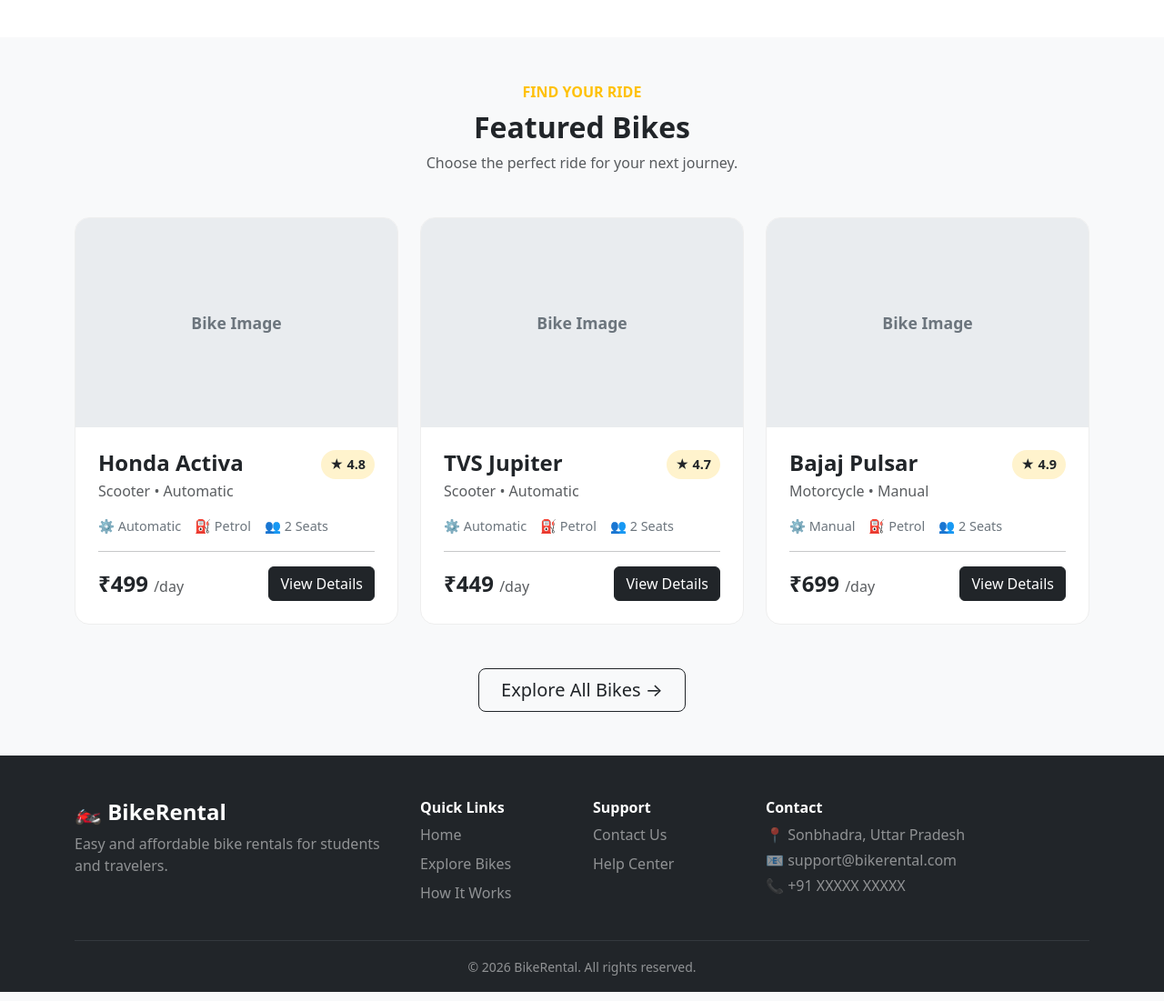
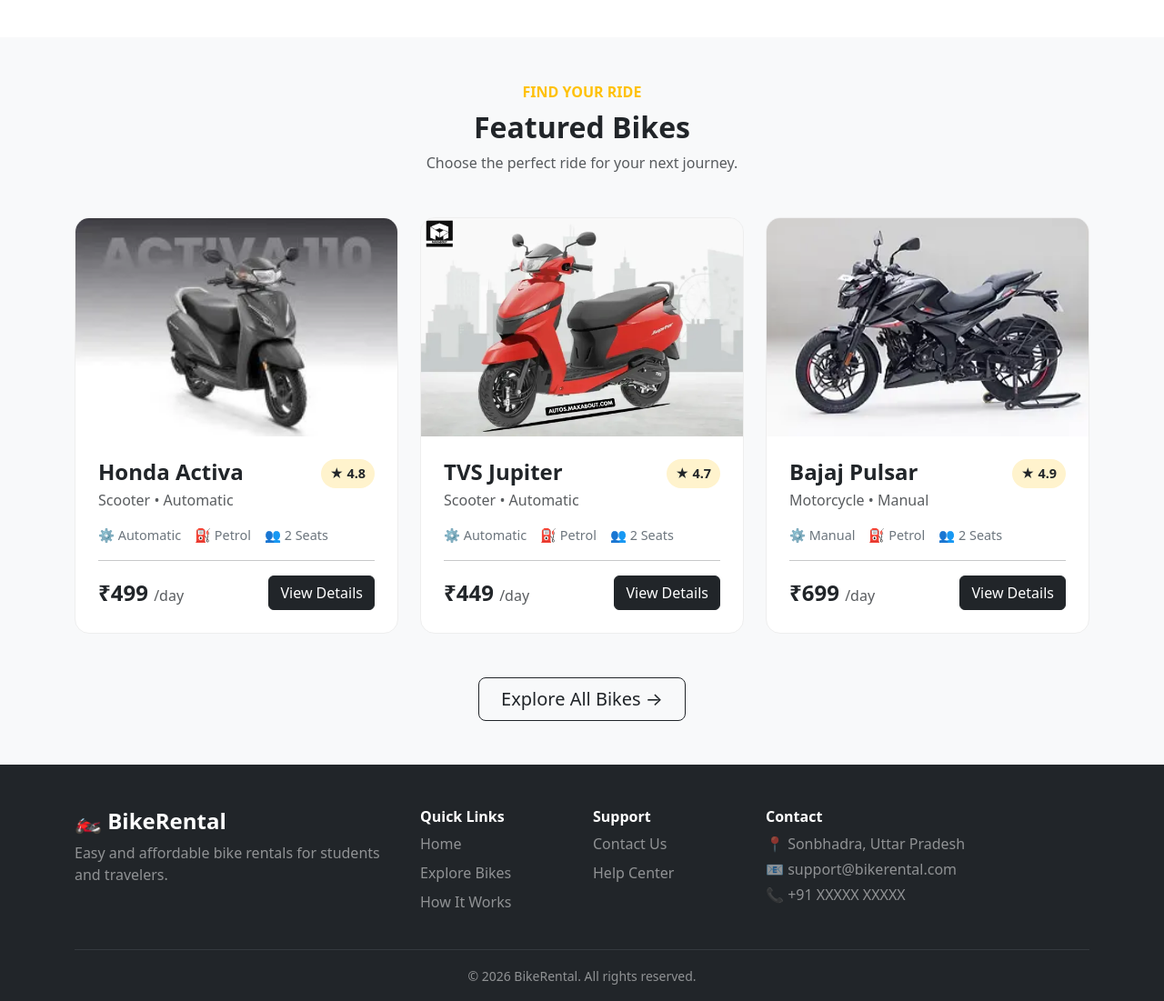
Before and after one commit to y2153406-dot/bike-rental, a Django app: page / in a window 1280 px wide. Shown: the part 1321-2422 px from the top of the page at 91% size. Run offline with Django 5.2, Linux system fonts and the light colour scheme.

Commit message:
Adding bike images

```diff
--- a/core/static/core/css/style.css
+++ b/core/static/core/css/style.css
@@ -235,9 +235,16 @@ body {
 
 
 .bike-image {
-    height: 230px;
+    height: 240px;
+    background-color: #e9ecef;
+    overflow: hidden;
+}
 
-    background-color: #e9ecef;
+.bike-image img {
+    width: 100%;
+    height: 100%;
+    object-fit: cover;
+    display: block;
 }
 
 
--- a/core/templates/core/home.html
+++ b/core/templates/core/home.html
@@ -1,4 +1,5 @@
 {% extends 'core/base.html' %}
+{% load static %}
 
 {% block title %}
 Home | BikeRental
@@ -255,23 +256,25 @@ Home | BikeRental
 
         <div class="row g-4">
 
-
-            <!-- Bike 1 -->
+            <!-- ================= BIKE 1 ================= -->
 
             <div class="col-lg-4 col-md-6">
 
                 <div class="bike-card">
 
-                    <!-- Temporary Image Area -->
+                    <!-- Bike Image -->
 
                     <div class="bike-image">
 
-                        <div class="bike-image-placeholder">
-                            Bike Image
-                        </div>
+                        <img
+                            src="{% static 'core/images/honda activa.jpg' %}"
+                            alt="Honda Activa"
+                        >
 
                     </div>
 
+
+                    <!-- Bike Details -->
 
                     <div class="bike-card-body">
 
@@ -326,9 +329,7 @@ Home | BikeRental
 
 
                             <a href="#" class="btn btn-dark">
-
                                 View Details
-
                             </a>
 
                         </div>
@@ -340,20 +341,25 @@ Home | BikeRental
             </div>
 
 
-            <!-- Bike 2 -->
+            <!-- ================= BIKE 2 ================= -->
 
             <div class="col-lg-4 col-md-6">
 
                 <div class="bike-card">
 
+                    <!-- Bike Image -->
+
                     <div class="bike-image">
 
-                        <div class="bike-image-placeholder">
-                            Bike Image
-                        </div>
+                        <img
+                            src="{% static 'core/images/tvs jupitar.jpg' %}"
+                            alt="TVS Jupiter"
+                        >
 
                     </div>
 
+
+                    <!-- Bike Details -->
 
                     <div class="bike-card-body">
 
@@ -408,9 +414,7 @@ Home | BikeRental
 
 
                             <a href="#" class="btn btn-dark">
-
                                 View Details
-
                             </a>
 
                         </div>
@@ -422,20 +426,25 @@ Home | BikeRental
             </div>
 
 
-            <!-- Bike 3 -->
+            <!-- ================= BIKE 3 ================= -->
 
             <div class="col-lg-4 col-md-6">
 
                 <div class="bike-card">
 
+                    <!-- Bike Image -->
+
                     <div class="bike-image">
 
-                        <div class="bike-image-placeholder">
-                            Bike Image
-                        </div>
+                        <img
+                            src="{% static 'core/images/bajaj pulsar.jpg' %}"
+                            alt="Bajaj Pulsar"
+                        >
 
                     </div>
 
+
+                    <!-- Bike Details -->
 
                     <div class="bike-card-body">
 
@@ -490,9 +499,7 @@ Home | BikeRental
 
 
                             <a href="#" class="btn btn-dark">
-
                                 View Details
-
                             </a>
 
                         </div>
@@ -503,11 +510,10 @@ Home | BikeRental
 
             </div>
 
-
         </div>
 
 
-        <!-- Explore All -->
+        <!-- ================= EXPLORE ALL ================= -->
 
         <div class="text-center mt-5">
 
```
Also changed, not shown: core/static/core/images/bajaj pulsar.jpg (added), core/static/core/images/honda activa.jpg (added), core/static/core/images/tvs jupitar.jpg (added), 4 other files.
